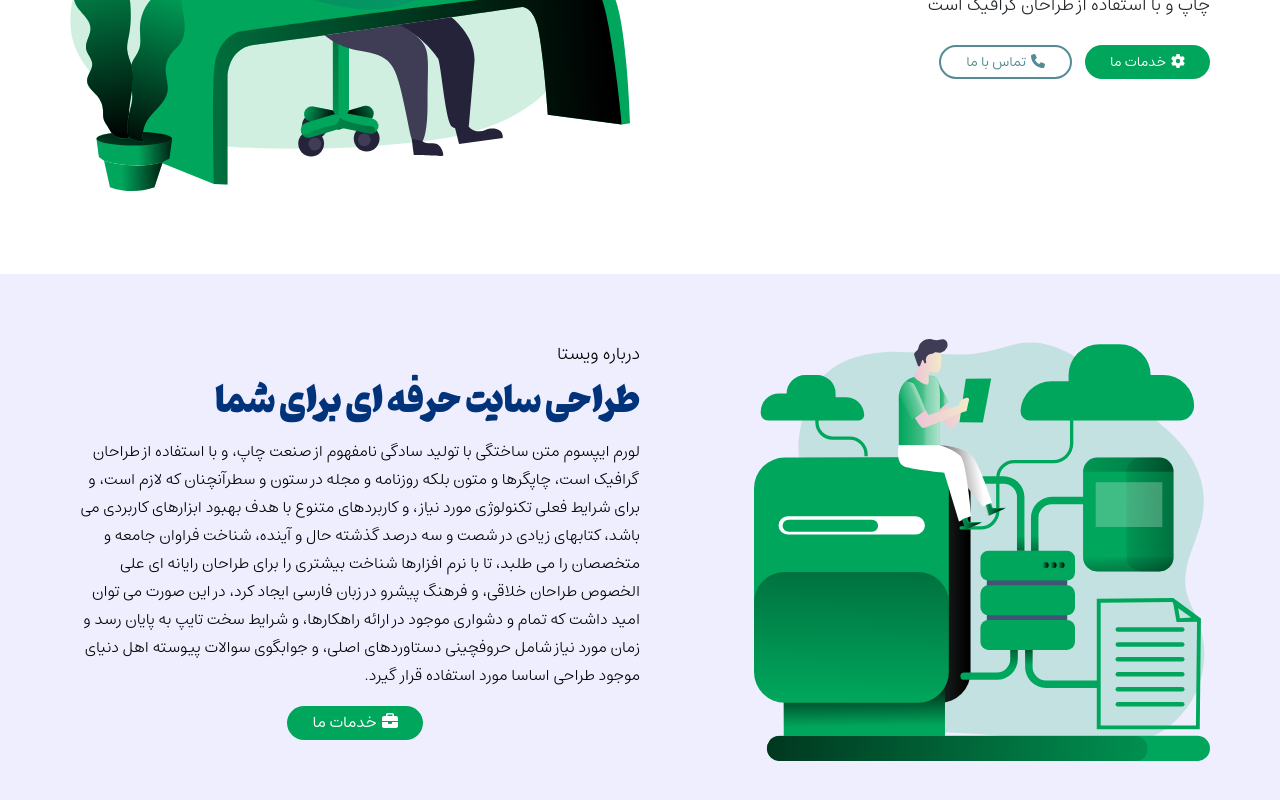
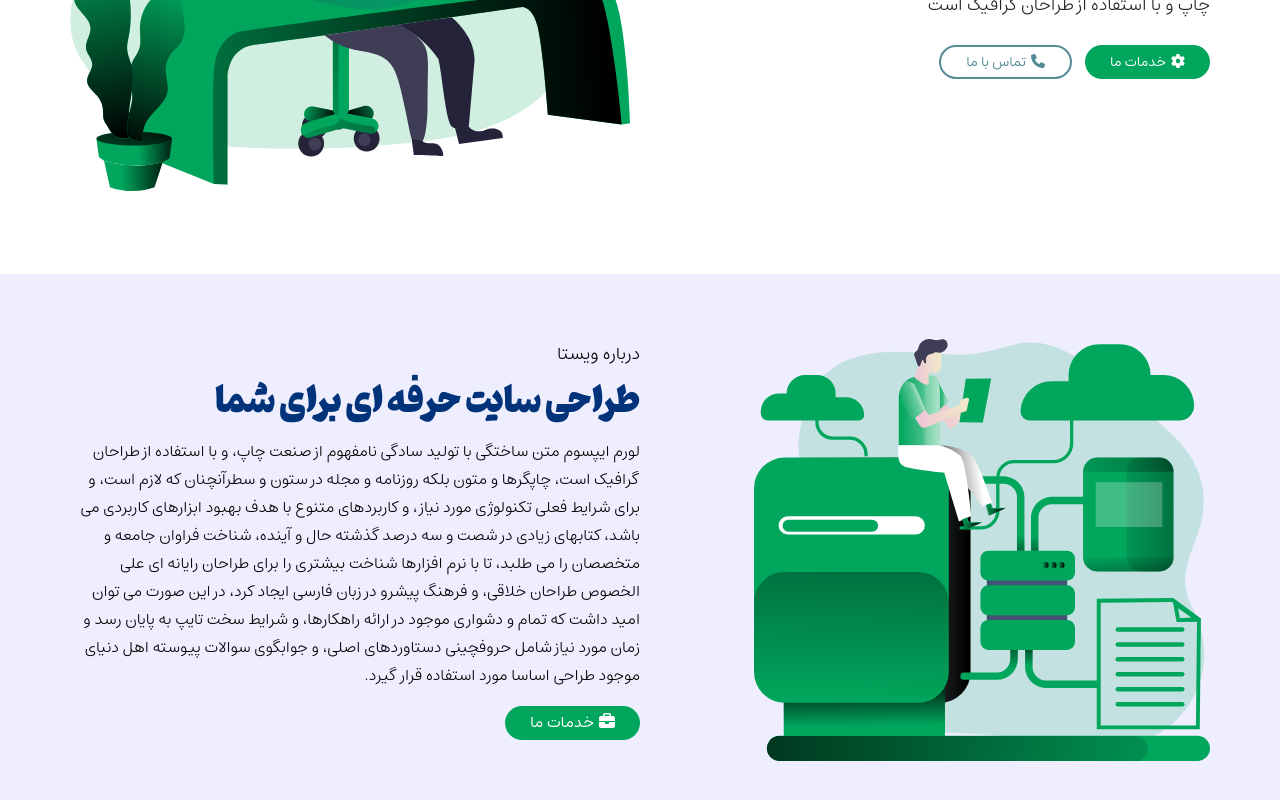
Before and after one commit to LeaReXx/Vistha-React-Template, a React (Create React App) app: page / in a window 1280 px wide. Shown: the part 446-1246 px from the top of the page. Built offline with nearby package versions, Linux system fonts and the light colour scheme.

Commit message:
fix about btn for higher than `992px`

```diff
--- a/src/about-sec/about.css
+++ b/src/about-sec/about.css
@@ -59,6 +59,9 @@
   .about-section-left {
     display: block;
   }
+  .about-btn-parent {
+    text-align: right;
+  }
 }
 
 @media screen and (min-width: 1200px) {
```
